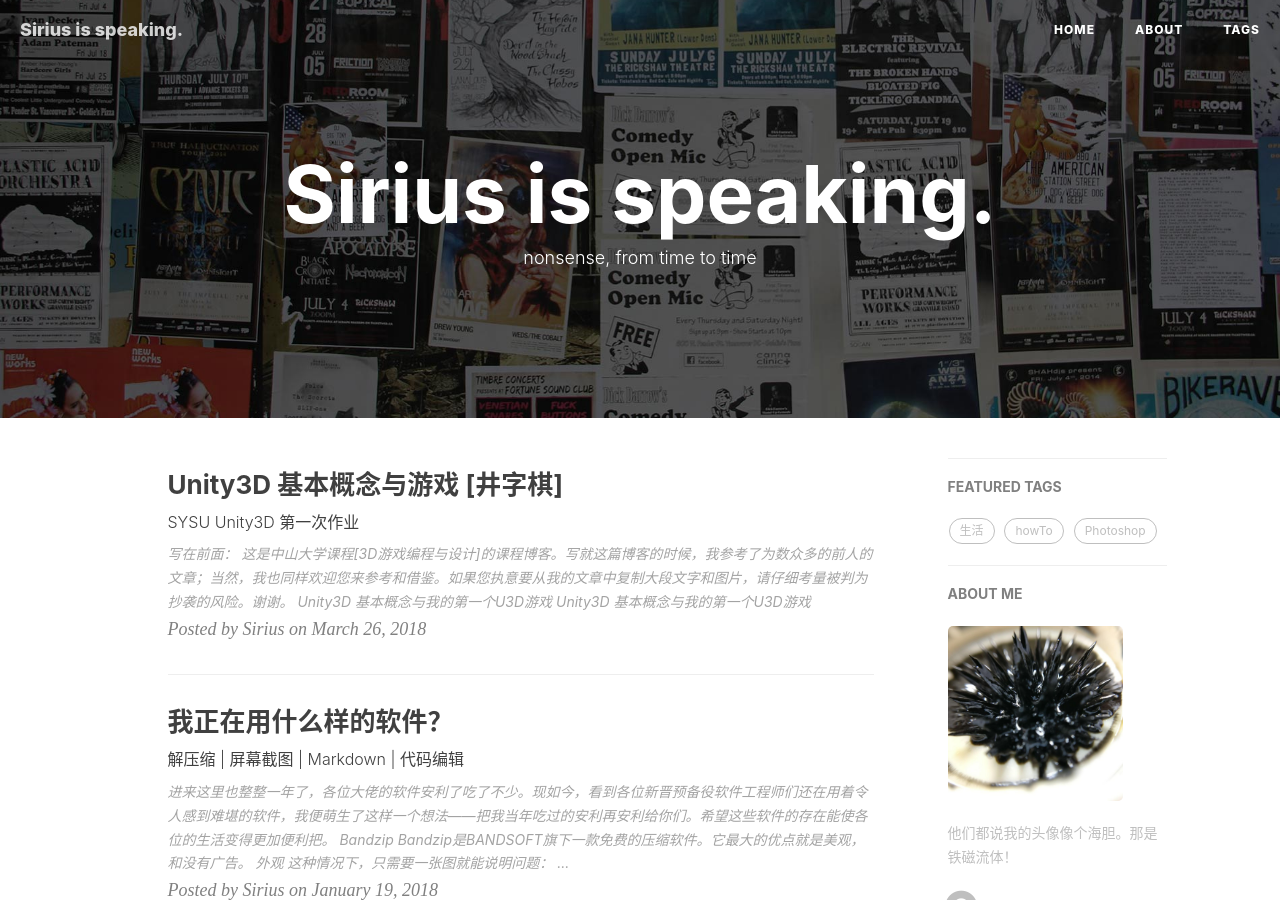
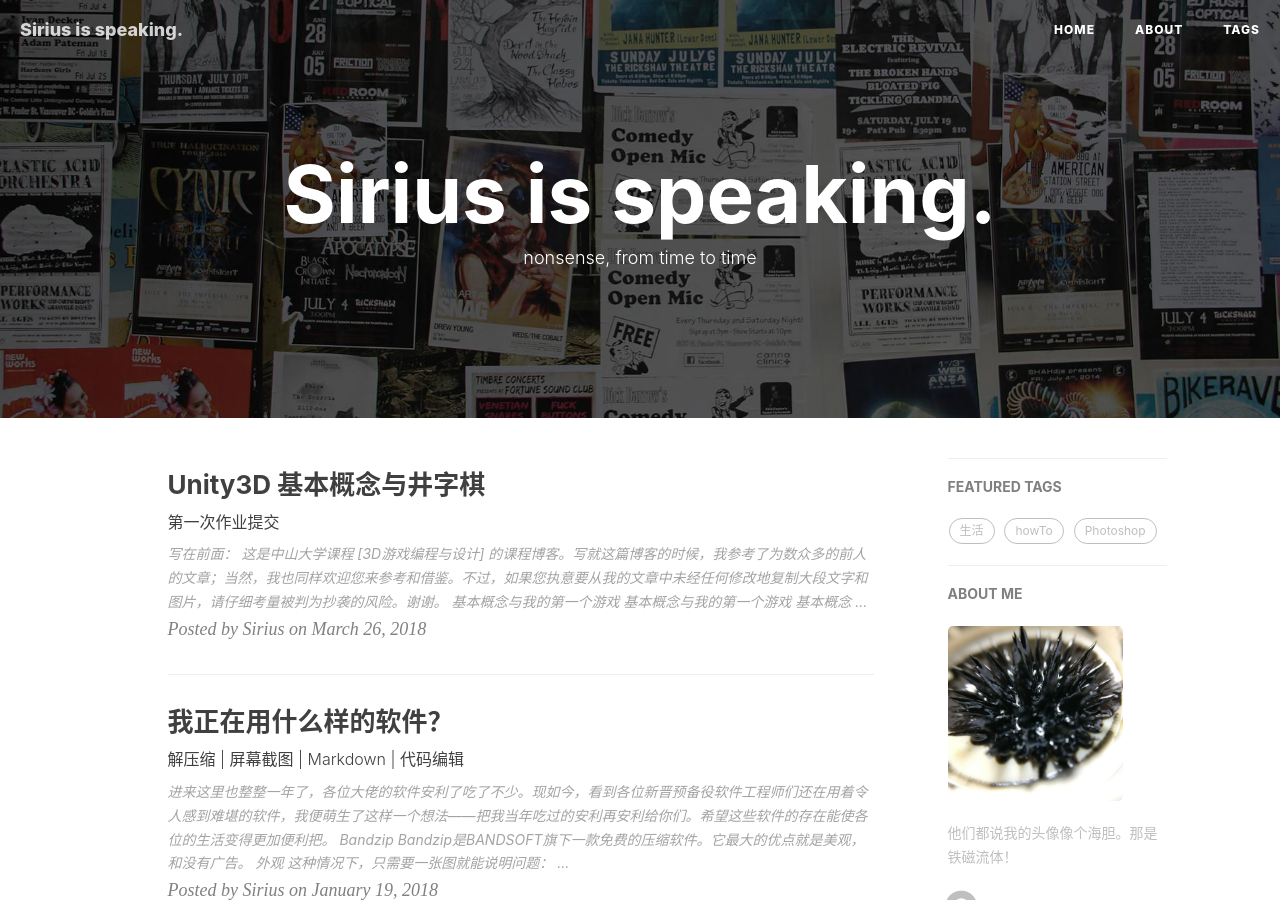
Before and after one commit to Siriussee/siriussee.github.io, a Jekyll site: the page built from index.html, in a window 1280 px wide and 900 px high. Built offline with Jekyll 4.4.1, drawn with Linux system fonts in a browser that asks for light colours; nearby versions of some CDN libraries; the list of posts is cut into pages by our own code; comment, search, counter and statistics services are not loaded; some of the changed lines change nothing that is shown.

Commit message:
update u3d-hw-1

````diff
--- a/_posts/2018-03-26-Unity3D-Homework.md
+++ b/_posts/2018-03-26-Unity3D-Homework.md
@@ -1,22 +1,187 @@
 ---
 layout:     post
-title:      "Unity3D 基本概念与游戏 [井字棋]"
-subtitle:   "SYSU Unity3D 第一次作业"
+title:      "Unity3D 基本概念与井字棋"
+subtitle:   "第一次作业提交"
 date:       2018-03-26 23:00:00
 author:     "Sirius"
-header-img: "u3d-bg-img.png"
+header-img: "img/u3d-bg-img.png"
 tags:
     - Unity3D
     - homework
 ---
 
 > 写在前面：
-> 这是中山大学课程[3D游戏编程与设计]的课程博客。写就这篇博客的时候，我参考了为数众多的前人的文章；当然，我也同样欢迎您来参考和借鉴。如果您执意要从我的文章中复制大段文字和图片，**请仔细考量被判为抄袭的风险**。谢谢。
+> 这是中山大学课程 [3D游戏编程与设计] 的课程博客。写就这篇博客的时候，我参考了为数众多的前人的文章；当然，我也同样欢迎您来参考和借鉴。不过，如果您执意要从我的文章中未经任何修改地复制大段文字和图片，**请仔细考量被判为抄袭的风险**。谢谢。
 
-# Unity3D 基本概念与我的第一个U3D游戏
+# 基本概念与我的第一个游戏
 
 <!-- TOC -->
 
-- [Unity3D 基本概念与我的第一个U3D游戏](#unity3d-基本概念与我的第一个u3d游戏)
+- [基本概念与我的第一个游戏](#基本概念与我的第一个游戏)
+    - [基本概念](#基本概念)
+        - [游戏对象和资源](#游戏对象和资源)
+        - [MonoBehaviour 基本行为和常用事件](#monobehaviour-基本行为和常用事件)
+        - [GameObject, Transform 与 Component](#gameobject-transform-与-component)
+        - [描述 table 的对象属性，变换组件和组件](#描述-table-的对象属性变换组件和组件)
+        - [对象的基本操作](#对象的基本操作)
+        - [资源预设与对象克隆](#资源预设与对象克隆)
+        - [组合模式](#组合模式)
+    - [REFERENCE](#reference)
 
 <!-- /TOC -->
+
+## 基本概念
+
+### 游戏对象和资源
+
+- 出现在场景中的所有物体都是游戏对象(GameObject)，游戏对象按照一定的层次结构组织起来，显示在Hierarchy窗口中。对象（Object）是Unity创建的实例。资源通过文件夹的形式来组织，资源会按照文件类型分类放到不同的文件夹。
+- 资源(Assets)就是可以在我们的项目中使用的文件，包括图像、视频、脚本文件、预制文件等，它们的存在不依赖于Unity。对象通过层次结构来组织，通过整体-部分的关系构成层次结构。
+- 对象可以通过资源来保存起来，资源可以用来创建对象实例，一个资源可以创建多个对象。
+
+###  MonoBehaviour 基本行为和常用事件
+
+MonoBehaviour是每一个脚本对象的基类，这些方法会在运行的特定时间被调用
+
+- 基本行为包括 `Awake()` `Start()` `Update()` `FixedUpdate()` `LateUpdate()`
+- 常用事件包括 `OnGUI()` `OnDisable()` `OnEnable()`
+
+创建 cube 对象，增加 script 组件，在 Assets 中添加 `NewBehaviourScript.cs` 文件，更改如下：
+
+```c#
+using System.Collections;
+using System.Collections.Generic;
+using UnityEngine;
+
+public class NewBehaviourScript : MonoBehaviour {
+	void Awake()
+	{
+		Debug.Log("IsAwake");
+		this.enabled = true;
+	}
+	void FixedUpdate()
+	{
+		Debug.Log("IsFixedUpdate");
+	}
+	void LateUpdate()
+	{
+		Debug.Log("IsLateUpdate");
+	}
+	void Start () {
+		Debug.Log("Start");
+	}
+	void Update () {
+		Debug.Log("Update");
+	}
+	void OnGUI()
+	{
+		Debug.Log("OnGUI");
+	}
+	void OnDisable()
+	{
+		Debug.Log("OnDisable");
+	}
+	void OnEnable()
+	{
+		Debug.Log("OnEnable");
+		this.enabled = true;
+	}
+}
+```
+
+点击上方 Play 按钮开始运行，得到输出如下：
+![console-output](test-event-in-console)
+
+可以得出结论，MonoBehaviour 事件的出发顺序是[1]：
+![order](http://gad.qq.com/article/detail/28796)
+
+### GameObject, Transform 与 Component
+
+查找[官方文档](https://docs.unity3d.com/Manual/class-GameObject.html)，文档对于这三个对象的解释如下：
+
+- GameObjects are the fundamental objects in Unity that represent characters, props and scenery.
+- 游戏对象是在 Unity 中代表任务，道具和~~风景~~场景的基础对象。
+- The Transform component determines the Position, Rotation, and Scale of each object in the scene.
+- 变换组件确定场景中每个对象的位置，旋转和缩放比例。
+- Components are the nuts & bolts of objects and behaviors in a game.
+- 组件是游戏中对象和行为的细节。
+
+### 描述 table 的对象属性，变换组件和组件
+
+![sample-img]()
+
+```json
+GameObjects =
+"name" : "table"
+"layer" : "Default"
+"tag"  "Untagged"
+Transform =
+"Position": (0, 0, 0)
+"Rotation": (0, 0, 0)
+"Scale" : (1, 1, 1)
+Components =
+"Transform" : true
+"Mesh-filter" : true
+"Mesh-Renderer" : true
+"Box-Collider" : true
+```
+
+使用 [UMLet](http://www.umlet.com/changes.htm) 画出 UML 图
+
+![UML-of-sample]()
+
+### 对象的基本操作
+
+查找官方文档[2]，寻找对象基本操作函数
+
+```C#
+//查找对象
+Find(name);
+FindWithTag(tag)	//按标签查找
+FindGameObjectsWithTag(tag)	//返回对象数组
+//创建新的对象
+CreatePrimitive(type);
+Instantiate(source);	//通过复制创建对象
+//遍历
+foreach (Transform child in transform) {
+    visit(child);
+}
+//销毁
+foreach (Transform child in transform) {
+    GameObject.Destroy(child);
+}
+```
+
+### 资源预设与对象克隆
+
+- 预设(prefab)是一个对象的快照或模板，可以用于快速生成相同的对象。修改预设以后，通过该预设生成的对象也会发生变化。
+- 对象克隆(clone)复制一个原有的对象。但是克隆出的对象与源对象不再有联系。
+
+使用预设生成一个 Table ：
+```c#
+GameObject TableClone = (GameObject)Instantiate(Resource.Load(TablePath);
+```
+
+### 组合模式
+
+组合模式(Composite Pattern)允许你将对象组合成树形结构来表现“部分-整体”的层次结构，使得对象使用者以一致的方式处理单个对象以及对象的组合。
+
+使用 BroadcastMessage() 方法向子对象发送消息：
+
+```c#
+public class ComputerScript : MonoBehaviour {//parent
+   void Start () {
+       this.BroadcastMessage("Boot"); //Broadcast Boot to child
+   }
+}
+
+public class CPUscript : MonoBehaviour {//child
+    void Boot() {//receive Boot message and exceute
+        Debug.Log("Child Received");
+    }
+}
+```
+
+## REFERENCE
+
+[1] [腾讯GAD游戏开发者社区](http://gad.qq.com/article/detail/28796)
+[2] [官方文档](https://docs.unity3d.com/ScriptReference/Object.html)
````
